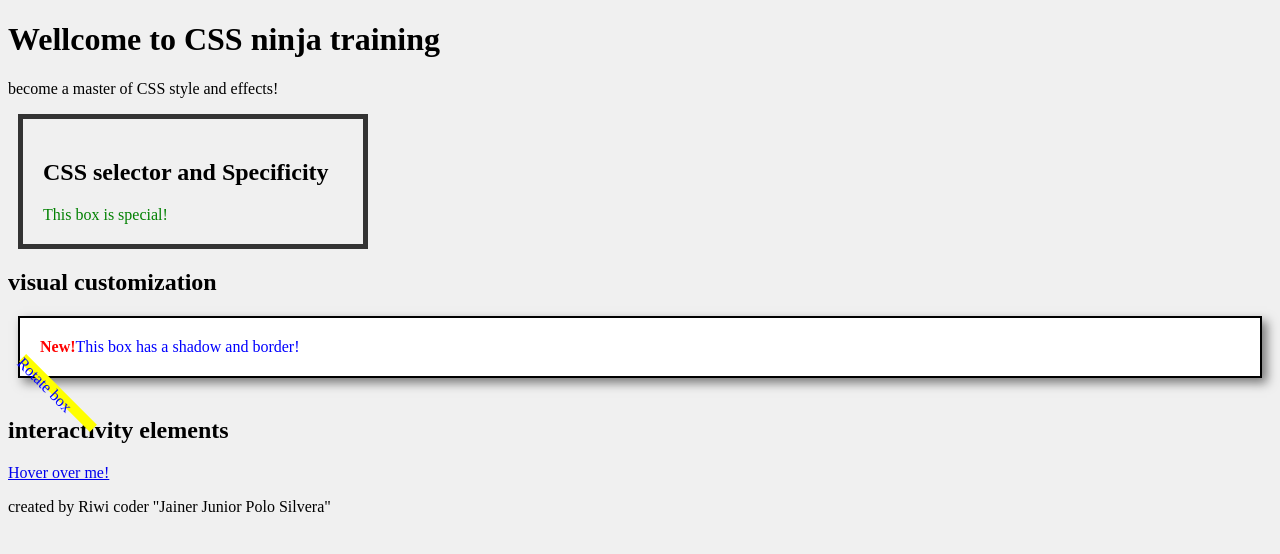
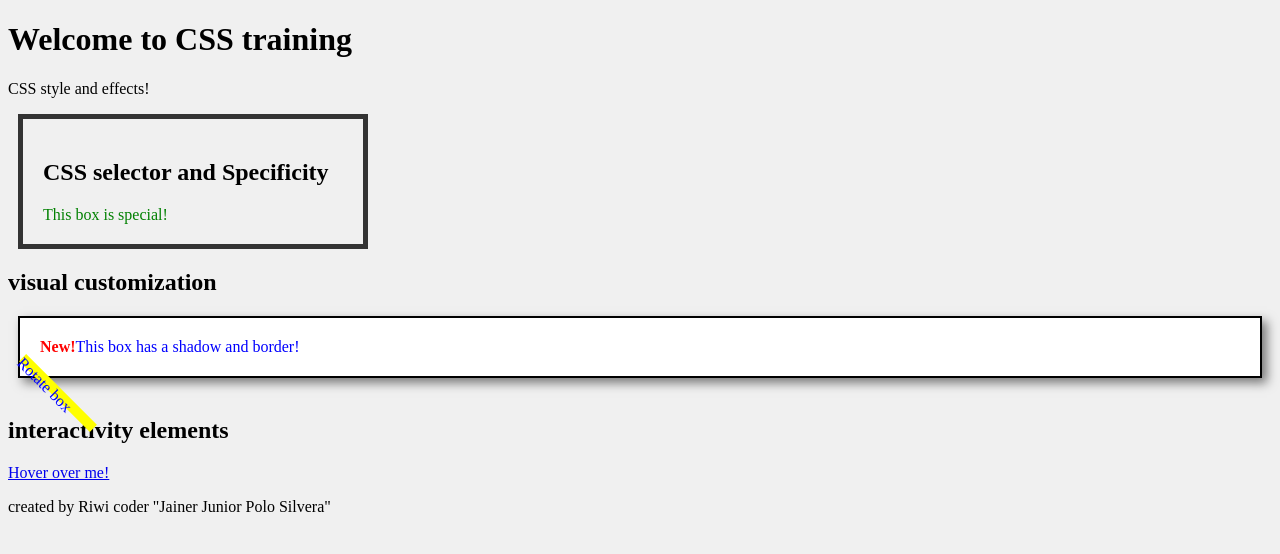
Before and after one commit to ApoloKn/Modulo-2, a plain HTML site: page M2S2/html/index.html in a window 1280 px wide. Drawn offline with Linux system fonts and the light colour scheme; files that its build step writes are made by us from their sources.

Commit message:
Update index.html

```diff
--- a/M2S2/html/index.html
+++ b/M2S2/html/index.html
@@ -8,8 +8,8 @@
 </head>
 <body>
     <header>
-        <h1>Wellcome to CSS ninja training</h1>
-        <p>become a master of CSS style and effects!</p>
+        <h1>Welcome to CSS training</h1>
+        <p>CSS style and effects!</p>
     </header>
 
     <section class="content">
```
